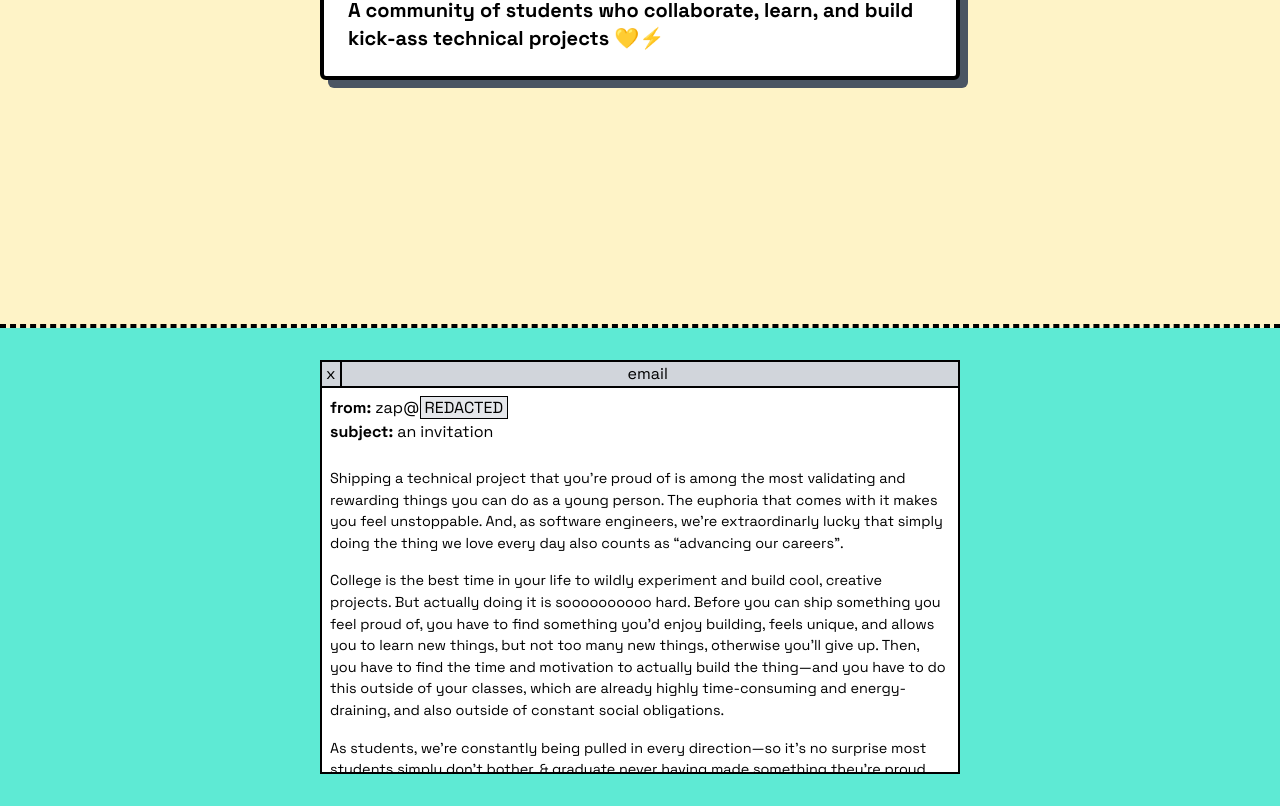
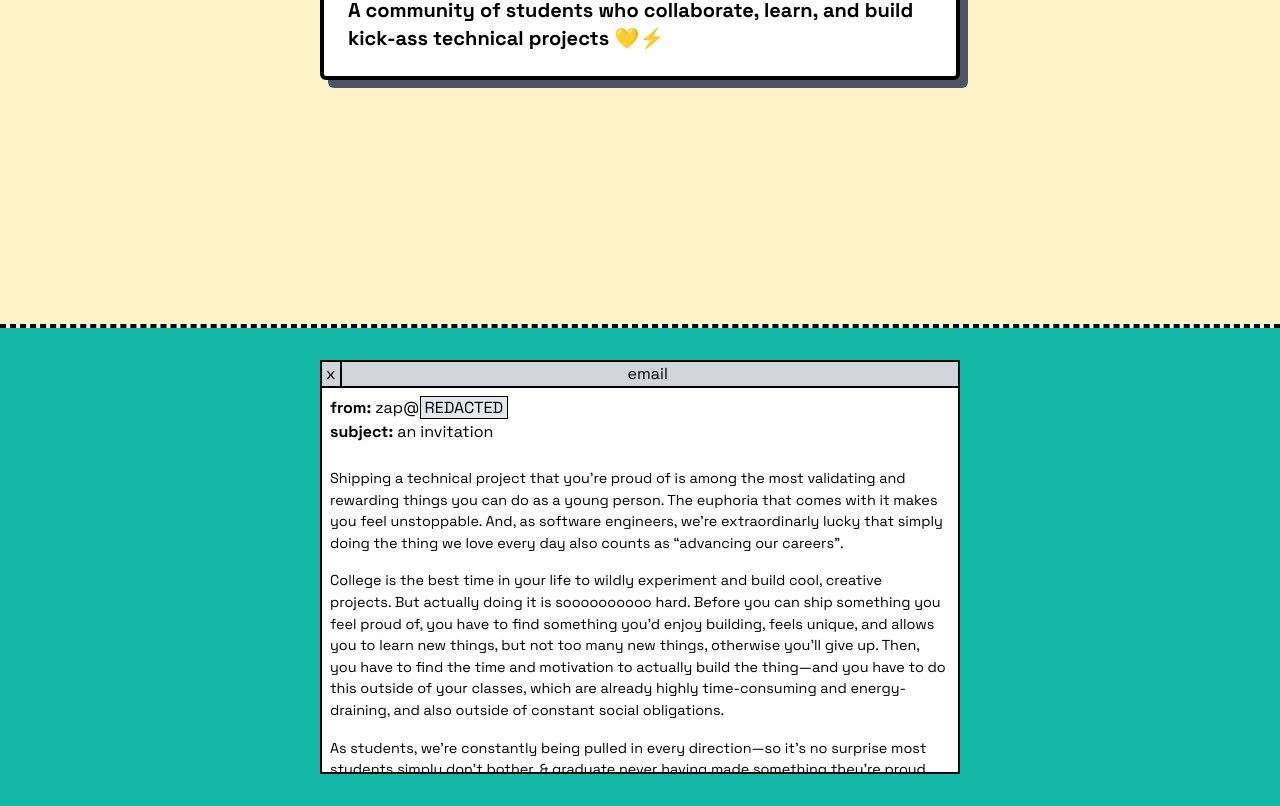
Before and after one commit to purduehackers/site, a Next.js app: page / in a window 1280 px wide. Shown: the part 476-1282 px from the top of the page. Built offline with nearby package versions, Linux system fonts and the light colour scheme.

Commit message:
teal-500
The goal is to allude to windows 95 but not actually look like it

```diff
--- a/components/email.tsx
+++ b/components/email.tsx
@@ -1,5 +1,5 @@
 const Email = () => (
-  <div className="bg-teal-300">
+  <div className="bg-teal-500">
     <div className="mt-8 border-2 border-black w-11/12 sm:w-1/2 mx-auto mb-8">
       <div className="border-b-2 border-black flex flex-row px-1 bg-gray-300">
         <p className="pr-1 border-r-2 border-black">x</p>
```
